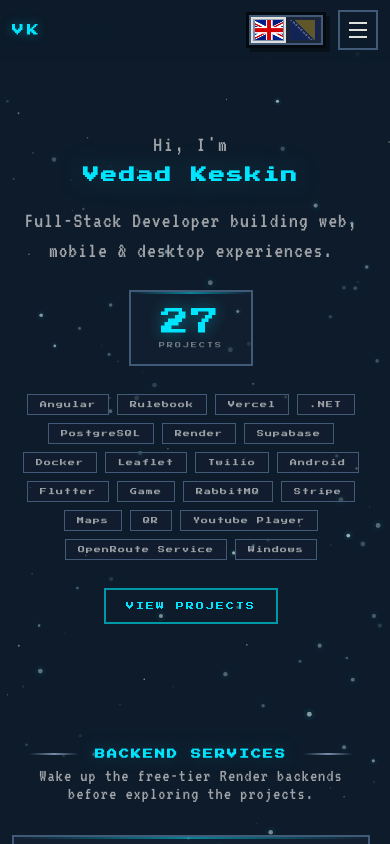
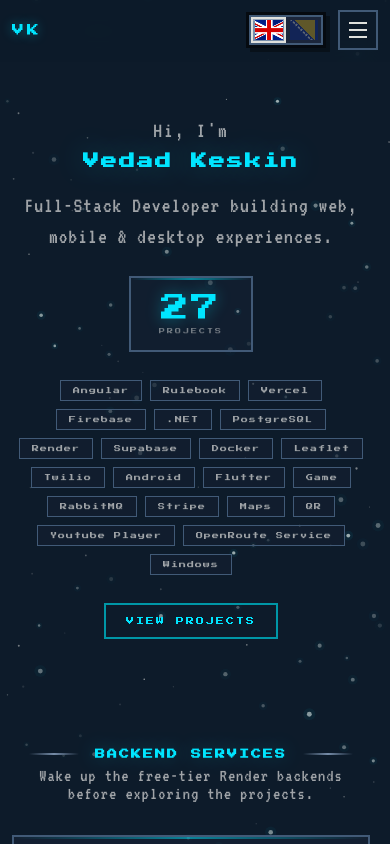
Before and after one commit to vedad-keskin/portfolio, an Angular app: page / in a window 390 px wide. Shown: the top 844 px of the page. Built offline with nearby package versions, Linux system fonts and the light colour scheme.

Commit message:
Add Firebase tag to Nightfall projects
Add the 'Firebase' tag to the Nightfall entries so both the mobile and web project records reflect Firebase usage and can be filtered/categorized accordingly. Updated tags in src/app/core/data/mobile-apps.data.ts and src/app/core/data/projects.data.ts.

```diff
--- a/src/app/core/data/mobile-apps.data.ts
+++ b/src/app/core/data/mobile-apps.data.ts
@@ -8,7 +8,7 @@ export const MOBILE_APPS: Project[] = [
         logoPath: 'assets/nightfall.png',
         url: 'https://github.com/vedad-keskin/app-releases/releases/download/nightfall-v4.3.3/nightfall.v4.3.3.apk',
         downloadUrl: 'https://github.com/vedad-keskin/app-releases/releases/download/nightfall-v4.3.3/nightfall.v4.3.3.apk',
-        tags: ['Android', 'Flutter', 'Game'],
+        tags: ['Android', 'Flutter', 'Game', 'Firebase'],
         category: 'mobile',
     },
     {
--- a/src/app/core/data/projects.data.ts
+++ b/src/app/core/data/projects.data.ts
@@ -7,7 +7,7 @@ export const WEB_PROJECTS: Project[] = [
         descriptionKey: 'nightfall_desc',
         logoPath: 'assets/nightfall.png',
         url: 'https://nightfall-project.vercel.app',
-        tags: ['Angular', 'Rulebook', 'Vercel'],
+        tags: ['Angular', 'Rulebook', 'Vercel', 'Firebase'],
         category: 'web',
     },
     {
```
